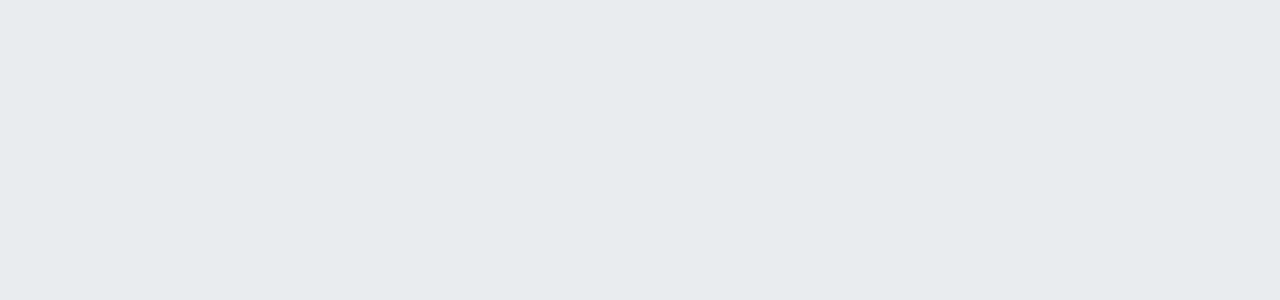
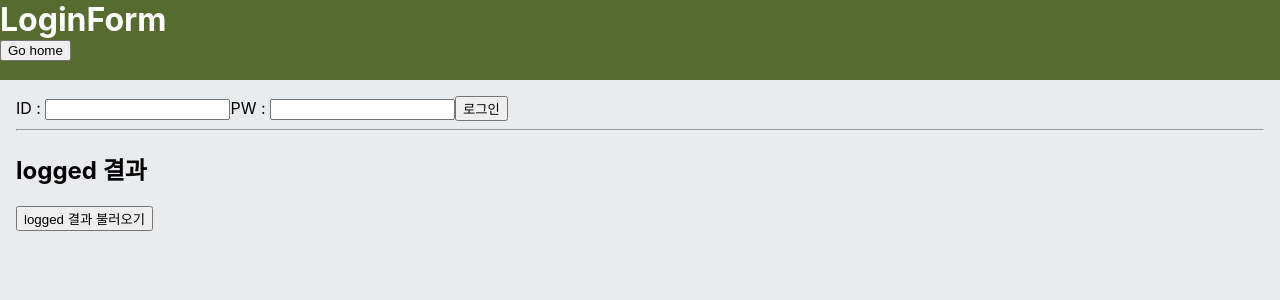
Before and after one commit to jmeno1011/manage_git1, a React (Create React App) app: page /login in a window 1280 px wide. Before the commit this address had no page. Shown: the top 300 px of the page. Built offline with nearby package versions, Linux system fonts and the light colour scheme.

Commit message:
loginform 추가

```diff
--- a/src/App.js
+++ b/src/App.js
@@ -10,6 +10,7 @@ import VocaListItem from "./components/VocaListItem";
 import D3 from "./components/D3";
 import TestAxios from "./components/TestAxios";
 import DevConfirm from "./components/DevConfirm";
+import LoginForm from "./components/LoginForm";
 
 function App() {
   return (
@@ -23,6 +24,7 @@ function App() {
       <Route path="/d3" element={<D3 />} />
       <Route path="/axios" element={<TestAxios />} />
       <Route path="/dev" element={<DevConfirm />} />
+      <Route path="/login" element={<LoginForm />} />
     </Routes>
   );
 }
--- a/src/components/Home.js
+++ b/src/components/Home.js
@@ -30,6 +30,9 @@ const Home = () => {
           <li>
             <Link to={"/dev"}>Dev 확인</Link>
           </li>
+          <li>
+            <Link to={"/login"}>LoginForm 확인</Link>
+          </li>
         </ul>
       </section>
       <footer>푸터</footer>
--- /dev/null
+++ b/src/components/LoginForm.js
@@ -0,0 +1,77 @@
+import axios from "axios";
+import React, { useState } from "react";
+import { useNavigate } from "react-router-dom";
+
+const LoginForm = () => {
+  const navigate = useNavigate();
+  const [id, setID] = useState("");
+  const [pw, setPW] = useState("");
+  const [logged, setLogged] = useState([]);
+  const onSubmitHandle = (e) => {
+    const data = {
+      user_id: id,
+      user_pw: pw,
+    };
+    e.preventDefault();
+    axios({
+      method: "post",
+      url: "https://railway-node-express-production.up.railway.app/login",
+      data: data,
+      withCreadentials: true
+    }).then((res) => console.log("login result :: ", res.data));
+  };
+  const callLogged = (e) => {
+    e.preventDefault();
+    axios({
+      method: "get",
+      url: "https://railway-node-express-production.up.railway.app/logged",
+      withCreadentials: true
+    }).then((res) => {
+      console.log(`logged::result:: ${res.data}`);
+      setLogged(res.data);
+    });
+  };
+  return (
+    <>
+      <header>
+        <h1>LoginForm</h1>
+        <button onClick={() => navigate("/")}>Go home</button>
+      </header>
+      <div style={{ padding: "1rem" }}>
+        <form onSubmit={onSubmitHandle}>
+          <label htmlFor="id">
+            ID :{" "}
+            <input
+              type={"text"}
+              required
+              id="id"
+              value={id}
+              onChange={(e) => setID(e.target.value)}
+            />
+          </label>
+          <label htmlFor="pw">
+            PW :{" "}
+            <input
+              type={"password"}
+              required
+              id="pw"
+              value={pw}
+              onChange={(e) => setPW(e.target.value)}
+            />
+          </label>
+          <button>로그인</button>
+        </form>
+        <hr />
+        <h2>logged 결과</h2>
+        <input
+          value={"logged 결과 불러오기"}
+          type={"button"}
+          onClick={callLogged}
+        />
+        {logged && logged.map((value, index) => <p key={index}>{value}</p>)}
+      </div>
+    </>
+  );
+};
+
+export default LoginForm;
```
